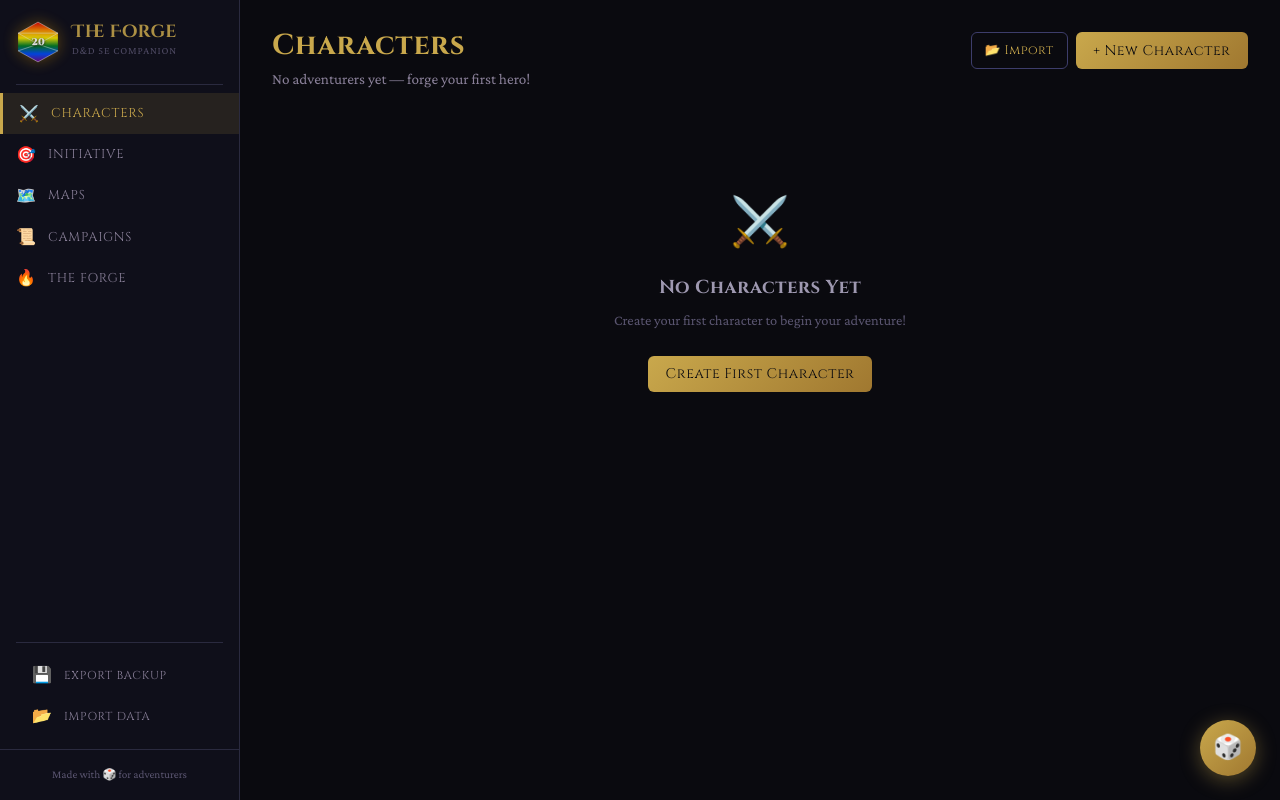
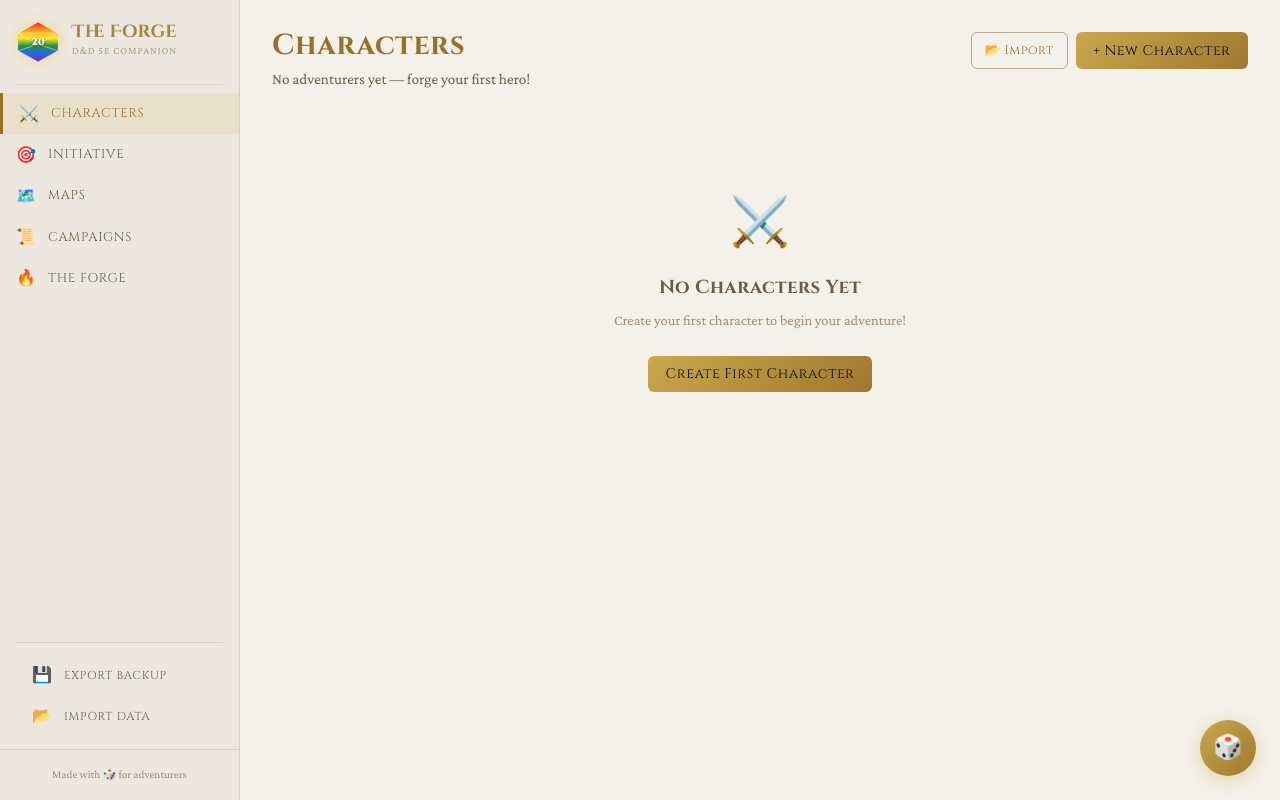
Before and after one commit to rakkledazzle/forge-vtt, a React (Create React App) app: page / in a window 1280 px wide. Built offline with nearby package versions, Linux system fonts and the light colour scheme.

Commit message:
Light mode theme

```diff
--- a/src/App.css
+++ b/src/App.css
@@ -4,17 +4,17 @@
 
 :root {
   --sidebar-w: 240px;
-  --gold: #c9a84c;
-  --gold-dim: #8a6f2e;
-  --bg-void: #0a0a0f;
-  --bg-deep: #0f0f1a;
-  --bg-card: #141420;
-  --bg-card2: #1a1a28;
-  --border: #2a2a3f;
-  --border-light: #3a3a55;
-  --text: #e8e0d0;
-  --text-dim: #8a8099;
-  --text-muted: #5a5570;
+  --gold: #9a6f28;
+  --gold-dim: #7a5518;
+  --bg-void: #f4f1eb;
+  --bg-deep: #ede8df;
+  --bg-card: #ffffff;
+  --bg-card2: #f9f6f1;
+  --border: #d8cfc0;
+  --border-light: #b8a990;
+  --text: #2a2118;
+  --text-dim: #6b5c45;
+  --text-muted: #a08c72;
   --pride-red: #e74c3c;
   --pride-orange: #e67e22;
   --pride-yellow: #f1c40f;
--- a/src/index.css
+++ b/src/index.css
@@ -1,32 +1,32 @@
 @import url('https://fonts.googleapis.com/css2?family=Cinzel+Decorative:wght@400;700;900&family=Cinzel:wght@400;500;600;700&family=Crimson+Pro:ital,wght@0,300;0,400;0,500;0,600;1,400;1,500&display=swap');
 
 :root {
-  --bg-void: #0a0a0f;
-  --bg-deep: #0f0f1a;
-  --bg-card: #141420;
-  --bg-raised: #1a1a2e;
-  --bg-hover: #1f1f35;
-  --border: #2a2a45;
-  --border-bright: #3d3d6b;
-  --text-primary: #e8e0d5;
-  --text-secondary: #9e98b0;
-  --text-muted: #5a5470;
-  --gold: #c9a84c;
-  --gold-light: #e8c87a;
-  --gold-dark: #8a6d2f;
-  --crimson: #c0392b;
-  --crimson-light: #e74c3c;
-  --sapphire: #2980b9;
-  --emerald: #27ae60;
-  --violet: #8e44ad;
+  --bg-void: #f4f1eb;
+  --bg-deep: #ede8df;
+  --bg-card: #ffffff;
+  --bg-raised: #f9f6f1;
+  --bg-hover: #f0ebe0;
+  --border: #d8cfc0;
+  --border-bright: #b8a990;
+  --text-primary: #2a2118;
+  --text-secondary: #6b5c45;
+  --text-muted: #a08c72;
+  --gold: #9a6f28;
+  --gold-light: #c49040;
+  --gold-dark: #7a5518;
+  --crimson: #8b1a1a;
+  --crimson-light: #b02020;
+  --sapphire: #1a5080;
+  --emerald: #1a6b3a;
+  --violet: #5c2d8a;
   --pride-red: #e40303;
   --pride-orange: #ff8c00;
-  --pride-yellow: #ffed00;
+  --pride-yellow: #d4a000;
   --pride-green: #008026;
   --pride-blue: #004dff;
   --pride-violet: #750787;
-  --shadow-card: 0 4px 24px rgba(0,0,0,0.5);
-  --shadow-glow: 0 0 20px rgba(201,168,76,0.15);
+  --shadow-card: 0 2px 12px rgba(0,0,0,0.08);
+  --shadow-glow: 0 0 20px rgba(154,111,40,0.15);
   --radius: 12px;
   --radius-sm: 6px;
   --radius-lg: 20px;
```
